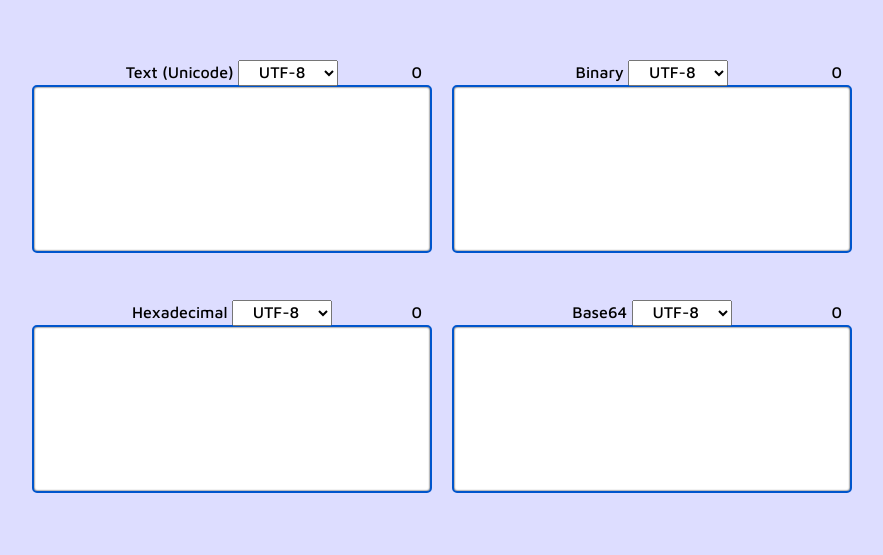
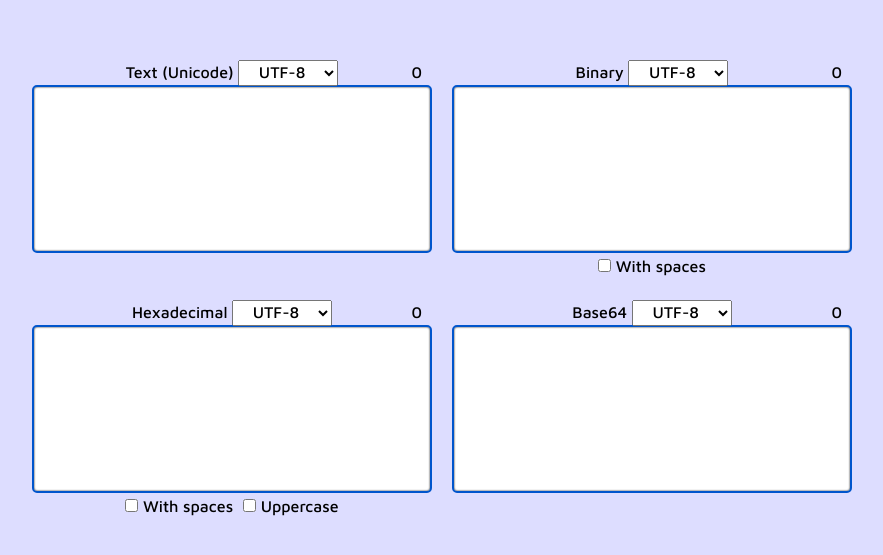
Before and after one commit to cerosrhino/transl8or, a React (Create React App) app: page / in a window 1280 px wide. Shown: the part 111-666 px from the top of the page, without its empty margins (198-1081 px from the left). Built offline with nearby package versions, Linux system fonts and the light colour scheme.

Commit message:
Reorganize the structure so as not to rely on inheritance

```diff
--- a/src/components/Base64View.js
+++ b/src/components/Base64View.js
@@ -3,6 +3,10 @@ import DataView from './DataView';
 import codec from '../Codec';
 
 class Base64View extends Component {
+  filter = (input) => {
+    return input.replace(/[^a-z0-9+/=]/gi, '');
+  }
+
   format = (input, encoding) => {
     return btoa(codec.encode(input, encoding).join('')).split('');
   }
@@ -13,10 +17,6 @@ class Base64View extends Component {
     }
 
     return codec.decode(atob(input).split(''), encoding);
-  }
-
-  filter(input) {
-    return input.replace(/[^a-z0-9+/=]/gi, '');
   }
 
   render() {
--- a/src/components/BinaryView.js
+++ b/src/components/BinaryView.js
@@ -3,11 +3,14 @@ import DataView from './DataView';
 import codec from '../Codec';
 
 class BinaryView extends Component {
+  filter = (input) => {
+    return input.replace(/[^01\s]/g, '');
+  }
+
   format = (input, encoding) => {
     return codec
       .encode(input, encoding)
       .map(el => el.charCodeAt(0).toString(2).padStart(8, '0'));
-      // .join(this.separator);
   }
 
   parse = (input, encoding) => {
@@ -22,10 +25,6 @@ class BinaryView extends Component {
     ).split(''), encoding);
   }
 
-  filter(input) {
-    return input.replace(/[^01\s]/g, '');
-  }
-
   render() {
     return (
       <DataView
@@ -35,7 +34,7 @@ class BinaryView extends Component {
         parse={this.parse}
         text={this.props.text}
         onChange={this.props.onChange}
-        onSpacesChange={this.handleSpacesChange}/>
+        spaces={true}/>
     );
   }
 }
--- a/src/components/DataView.js
+++ b/src/components/DataView.js
@@ -17,44 +17,35 @@ class DataView extends Component {
     };
   }
 
-  // componentWillReceiveProps(nextProps) {
-  //   console.log(nextProps);
-  //   // this.setState({
-  //   //   value: nextProps.format(nextProps.text || '')
-  //   // });
-  // }
-
-  // componentDidUpdate(prevProps, prevState, snapshot) {
-  //   console.log('update');
-  // }
-
   static getDerivedStateFromProps(nextProps, prevState) {
-    return (nextProps.format && typeof nextProps.text !== 'undefined') ?
-             DataView.updateValue(nextProps, prevState) :
-             null;
+    return (nextProps.format && typeof nextProps.text !== 'undefined') ? {
+      value: DataView.updateValue(
+        nextProps,
+        prevState.encoding,
+        prevState.separator,
+        prevState.useUppercase
+      )
+    } : null;
   }
 
-  static updateValue = (props, state) => {
-    let value = props.format(props.text, state.encoding).join(state.separator);
-    if (state.useUppercase) {
+  static updateValue = (props, encoding, separator, useUppercase) => {
+    let value = props.format(props.text, encoding).join(separator);
+    if (useUppercase) {
       value = value.toUpperCase();
     }
-    return { value };
+    return value;
   }
 
   handleChange = (event) => {
-    // console.log(this.props);
     this.setState({
       value: this.props.filter(event.target.value),
       error: false
     }, () => {
       try {
-        // console.log('f', this.props.parse(this.state.value));
         this.props.onChange(
           this.props.parse(this.state.value, this.state.encoding)
         );
       } catch (e) {
-        // console.log(e);
         this.setState({
           error: true
         });
@@ -63,25 +54,40 @@ class DataView extends Component {
   }
 
   handleEncodingChange = (encoding) => {
-    console.log(encoding);
-    // this.setState(DataView.updateValue(this.props, this.state));
     this.setState({
       encoding,
-      value: this.props.format(this.state.value, 2)
+      value: DataView.updateValue(
+        this.props,
+        encoding,
+        this.state.separator,
+        this.state.useUppercase
+      )
     });
   }
 
   handleSpacesChange = (checked) => {
-    // this.state.separator = checked ? ' ' : '';
-    this.setState(DataView.updateValue(this.props, this.state));
+    const separator = checked ? ' ' : '';
+    this.setState({
+      separator,
+      value: DataView.updateValue(
+        this.props,
+        this.state.encoding,
+        separator,
+        this.state.useUppercase
+      )
+    });
   }
 
-  handleCaseChange = (checked) => {
-    this.state.useUppercase = checked;
-    // this.setState({
-    //   value: this.props.format(this.props.text, this.state.codec)
-    // });
-    this.setState(DataView.updateValue(this.props, this.state));
+  handleCaseChange = (useUppercase) => {
+    this.setState({
+      useUppercase,
+      value: DataView.updateValue(
+        this.props,
+        this.state.encoding,
+        this.state.separator,
+        useUppercase
+      )
+    });
   }
 
   render() {
@@ -102,7 +108,9 @@ class DataView extends Component {
           spellCheck="false"
           onChange={this.handleChange}
           value={this.state.value}/>
-        {this.props.children}
+        <FormattingOptions
+          onSpacesChange={this.props.spaces && this.handleSpacesChange}
+          onCaseChange={this.props.uppercase && this.handleCaseChange}/>
       </div>
     )
   }
--- a/src/components/HexView.js
+++ b/src/components/HexView.js
@@ -1,23 +1,16 @@
 import React, { Component } from 'react';
 import DataView from './DataView';
-import ChunkedDataView from './ChunkedDataView';
-import Title from './Title';
-import FormattingOptions from './FormattingOptions';
 import codec from '../Codec';
 
 class HexView extends Component {
+  filter = (input) => {
+    return input.replace(/[^0-9a-f\s]/gi, '');
+  }
+
   format = (input, encoding) => {
-    // let output = codec
     return codec
       .encode(input, encoding)
       .map(el => el.charCodeAt(0).toString(16).padStart(2, '0'));
-      // .join(separator);
-
-    // if (useUppercase) {
-    //   output = output.toUpperCase();
-    // }
-
-    // return output;
   }
 
   parse = (input, encoding) => {
@@ -32,10 +25,6 @@ class HexView extends Component {
     ).split(''), encoding);
   }
 
-  filter(input) {
-    return input.replace(/[^0-9a-f\s]/gi, '');
-  }
-
   render() {
     return (
       <DataView
@@ -45,12 +34,8 @@ class HexView extends Component {
         parse={this.parse}
         text={this.props.text}
         onChange={this.props.onChange}
-        onSpacesChange={this.handleSpacesChange}
-        onCaseChange={this.handleCaseChange}>
-        <FormattingOptions
-          onSpacesChange={this.handleSpacesChange}
-          onCaseChange={this.handleCaseChange}/>
-      </DataView>
+        spaces={true}
+        uppercase={true}/>
     );
   }
 }
--- a/src/components/UnicodeView.js
+++ b/src/components/UnicodeView.js
@@ -1,6 +1,5 @@
 import React, { Component } from 'react';
 import DataView from './DataView';
-import Title from './Title';
 
 class UnicodeView extends Component {
   filter = (input) => {
```
